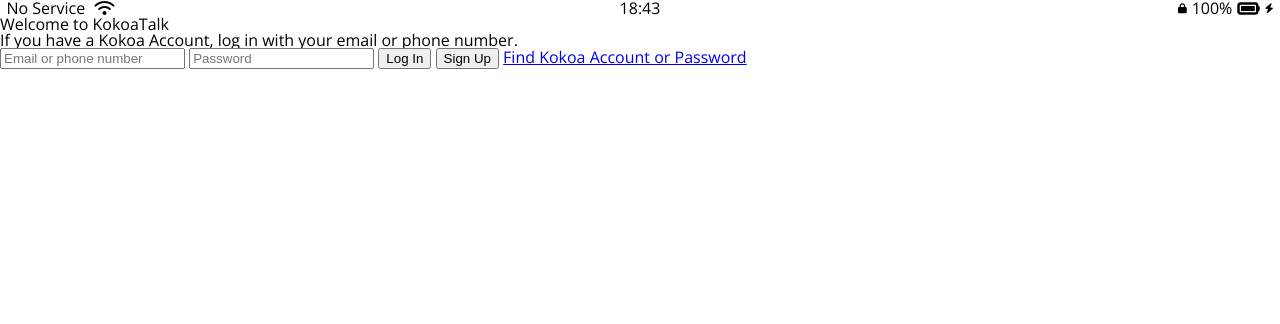
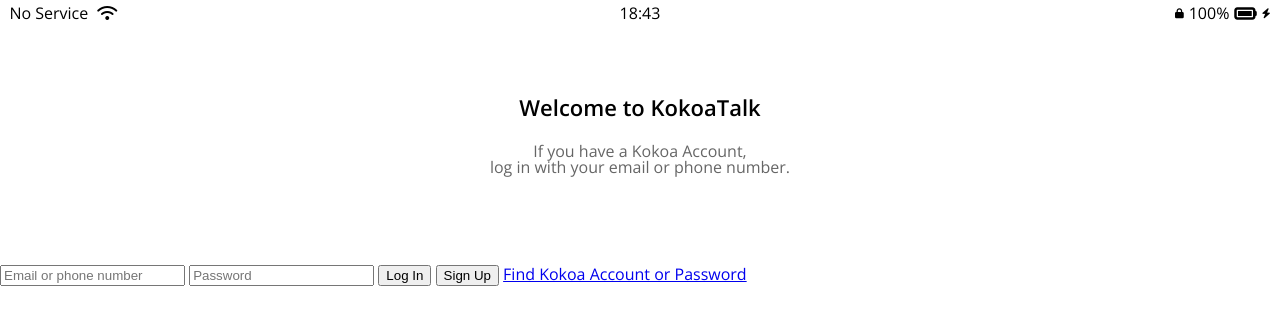
Before and after one commit to Teezyyy/kokoa-clone, a plain HTML site: page index.html in a window 1280 px wide. Drawn offline with nearby package versions, Linux system fonts and the light colour scheme.

Commit message:
Polished

```diff
--- a/css/status-bar.css
+++ b/css/status-bar.css
@@ -1,6 +1,7 @@
 .status-bar {
   display: flex;
   justify-content: center;
+  padding: 5px 3px;
 }
 .status-bar__column {
   width: 33%;
--- a/css/styles.css
+++ b/css/styles.css
@@ -1,32 +1,21 @@
 @import url("https://fonts.googleapis.com/css2?family=Open+Sans:ital,wght@0,300..800;1,300..800&display=swap");
 @import "reset.css";
+@import "status-bar.css";
 
 body {
   font-family: "Open Sans", sans-serif;
 }
 
-.status-bar {
-  display: flex;
-  justify-content: center;
+.welcome-header {
+  margin-top: 70px;
+  margin-bottom: 90px;
+  text-align: center;
 }
-.status-bar__column {
-  width: 33%;
+.welcome-header__title {
+  margin-bottom: 25px;
+  font-size: 22px;
+  font-weight: 600;
 }
-.status-bar__column:first-child span {
-  margin-right: 5px;
+.welcome-header__text {
+  opacity: 0.6;
 }
-.status-bar__column:nth-child(2) {
-  display: flex;
-  justify-content: center;
-}
-.status-bar__column:last-child {
-  display: flex;
-  justify-content: flex-end;
-  align-items: center;
-}
-.status-bar__column:last-child span {
-  margin-left: 5px;
-}
-.status-bar__column .fa-battery-full {
-  margin: 0 5px;
-}
--- a/index.html
+++ b/index.html
@@ -25,8 +25,9 @@
 
     <header class="welcome-header">
       <h1 class="welcome-header__title">Welcome to KokoaTalk</h1>
+      <p class="welcome-header__text">If you have a Kokoa Account,</p>
       <p class="welcome-header__text">
-        If you have a Kokoa Account, log in with your email or phone number.
+        log in with your email or phone number.
       </p>
     </header>
 
```
